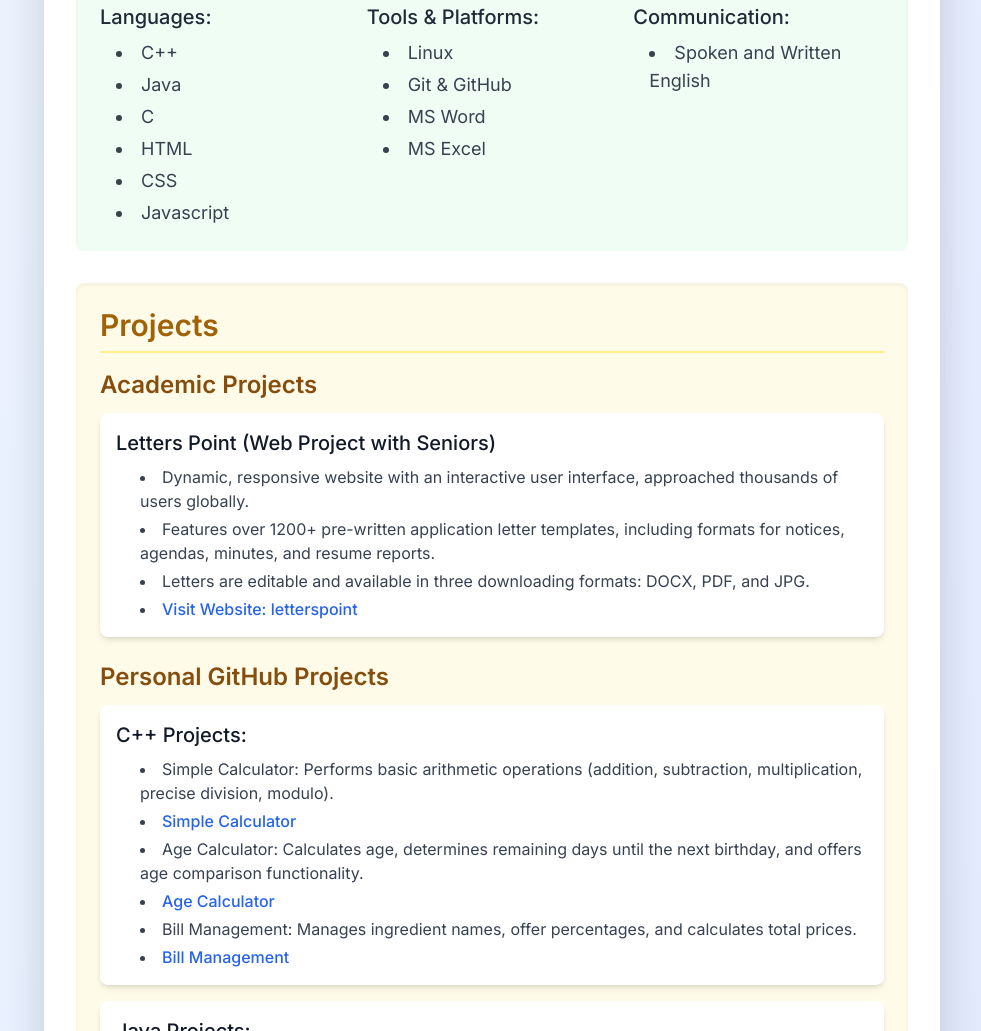
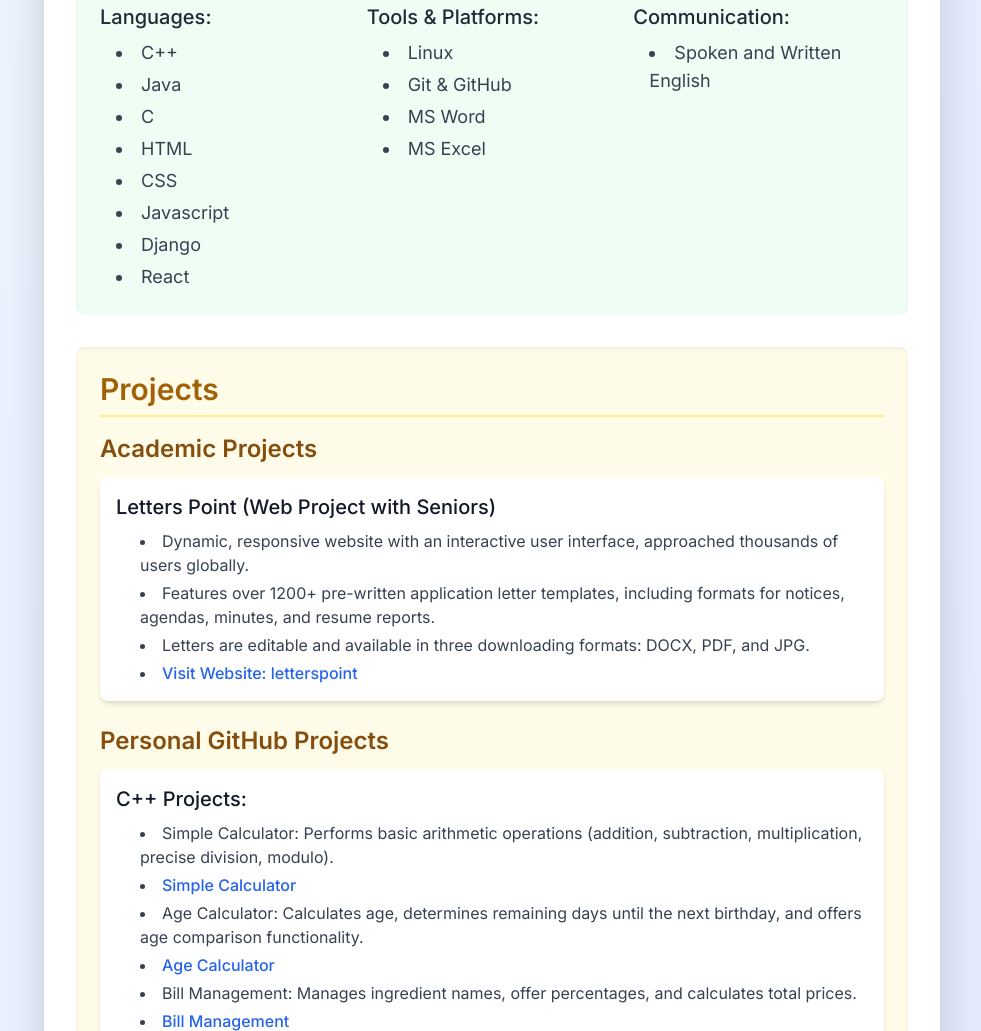
Before and after one commit to kkundanI/Portfolio_kkundan37, a plain HTML site: page index.html in a window 1280 px wide. Shown: the part 739-1770 px from the top of the page, without its empty margins (148-1129 px from the left). Drawn offline with nearby package versions, Linux system fonts and the light colour scheme.

Commit message:
Update index.html

```diff
--- a/index.html
+++ b/index.html
@@ -56,6 +56,8 @@
                         <li>HTML</li>
                         <li>CSS</li>
                         <li>Javascript</li>
+                        <li>Django</li>
+                        <li>React</li>
                     </ul>
                 </div>
                 <div>
```
